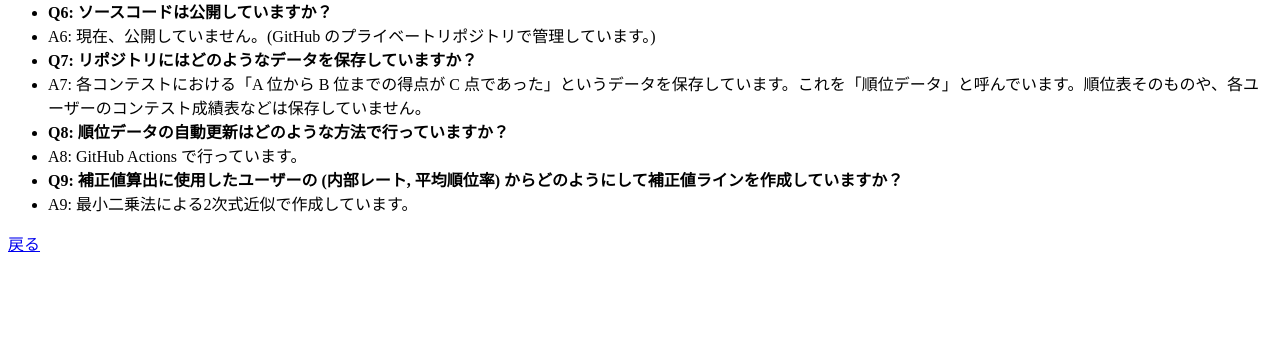
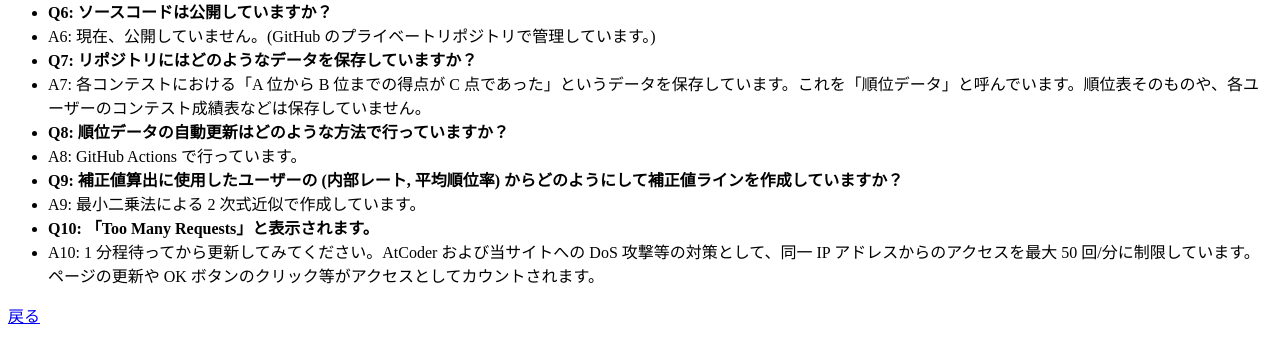
Before and after one commit to tomii9273/atcoder_type_checker, a Flask app: page /qa in a window 1280 px wide. Shown: the part 369-732 px from the top of the page. Run offline with Flask 3, Linux system fonts and the light colour scheme; parts of the project's set-up code (start-up, migrations or seed data) failed here and were passed over.

Commit message:
add qa 10 (rate limiter)

```diff
--- a/templates/qa.html
+++ b/templates/qa.html
@@ -29,7 +29,10 @@
         <li><b>Q8: 順位データの自動更新はどのような方法で行っていますか？</b></li>
         <li>A8: GitHub Actions で行っています。</li>
         <li><b>Q9: 補正値算出に使用したユーザーの (内部レート, 平均順位率) からどのようにして補正値ラインを作成していますか？</b></li>
-        <li>A9: 最小二乗法による2次式近似で作成しています。</li>
+        <li>A9: 最小二乗法による 2 次式近似で作成しています。</li>
+        <li><b>Q10: 「Too Many Requests」と表示されます。</b></li>
+        <li>A10: 1 分程待ってから更新してみてください。AtCoder および当サイトへの DoS 攻撃等の対策として、同一 IP アドレスからのアクセスを最大
+            50 回/分に制限しています。ページの更新や OK ボタンのクリック等がアクセスとしてカウントされます。</li>
     </ul>
     <a href="{{url_for('get')}}">戻る</a>
 </body>
```
